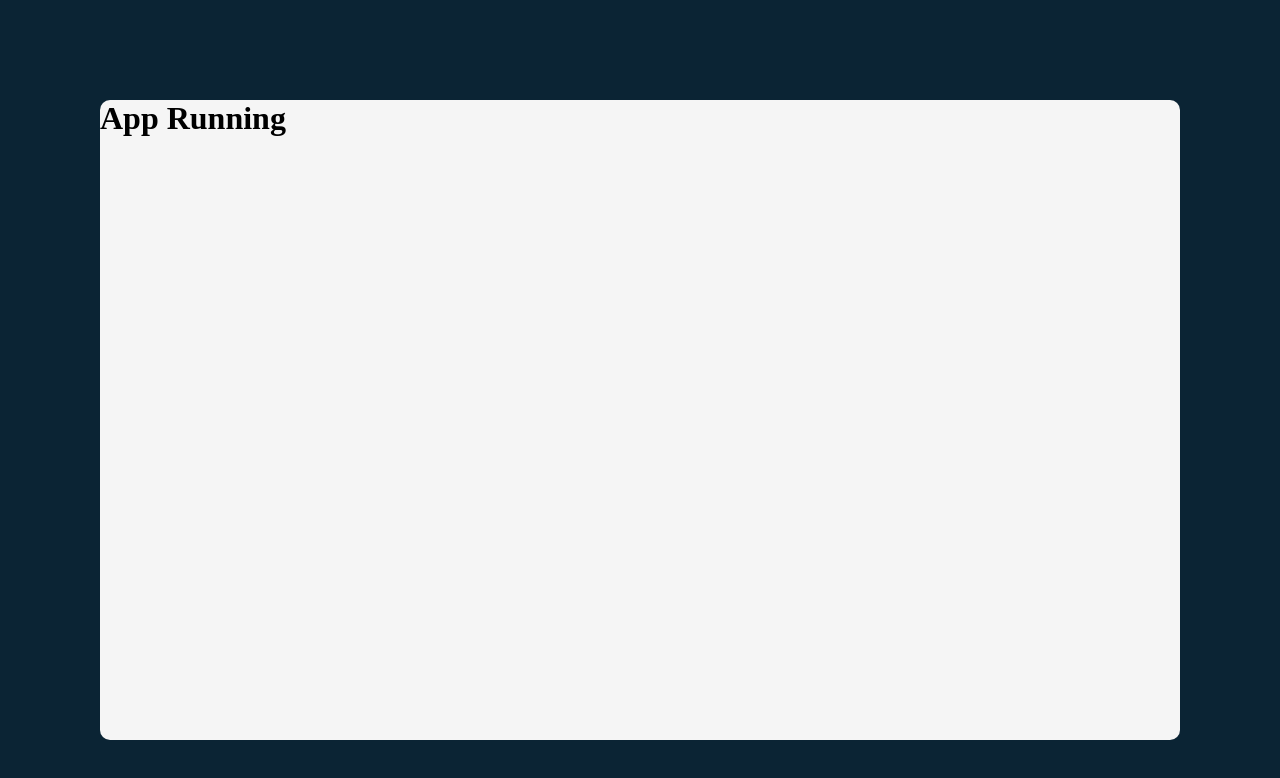
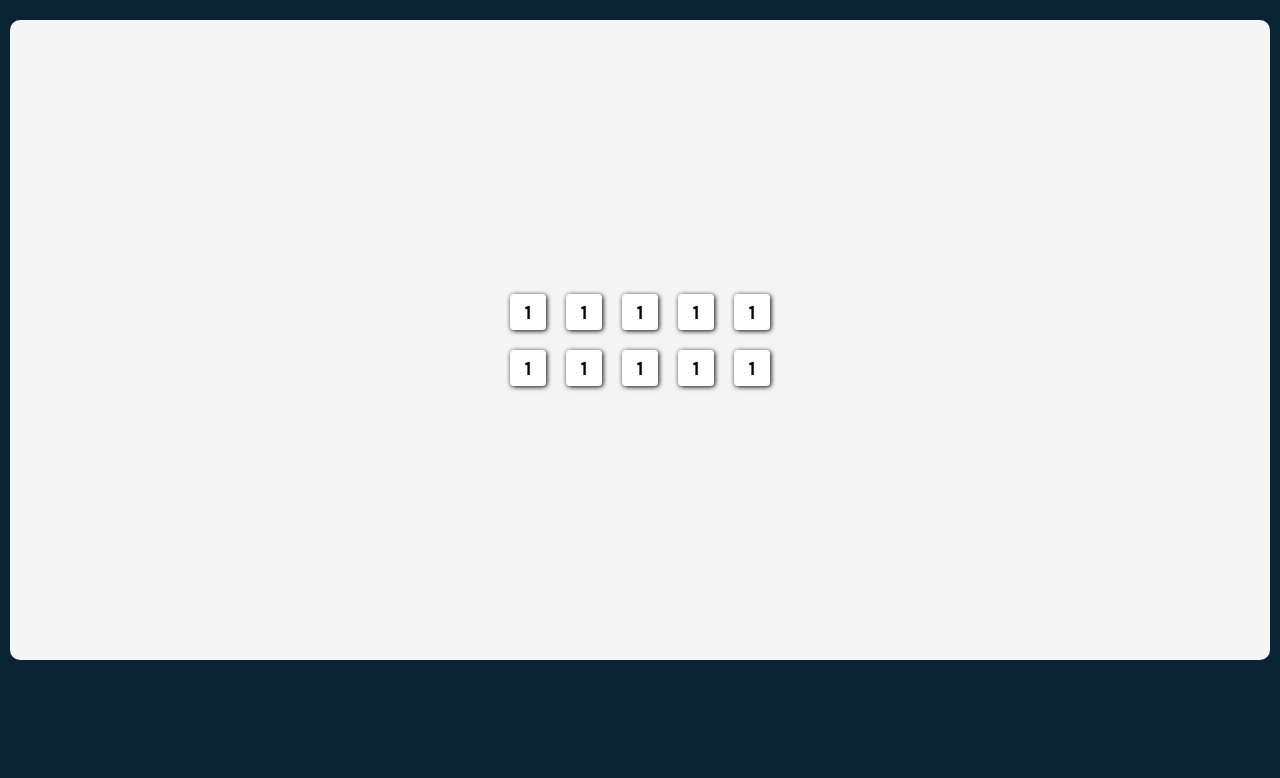
Before and after one commit to jasnmar/scrimba-rb-tensies, a React (Vite) app: page / in a window 1280 px wide. Shown: the top 778 px of the page. Built offline with nearby package versions, Linux system fonts and the light colour scheme.

Commit message:
Dice and styling

```diff
--- a/src/App.css
+++ b/src/App.css
@@ -1,6 +1,16 @@
 main {
-  margin: 100px;
+  margin: 20px 10px;
   background-color: #F5F5F5;
   height: 80vh;
   border-radius: 10px;
+  display: flex;
+  justify-content: center;
+  align-items: center;
 }
+
+.app--die-container {
+  display: grid;
+  grid-template-columns: repeat(5, 1fr);
+  gap: 20px;
+  justify-items: center;
+}
--- a/src/App.jsx
+++ b/src/App.jsx
@@ -1,18 +1,40 @@
 import { useState } from 'react'
 import './App.css'
+import Die from './components/Die/Die'
+
+
 /**
- * Challenge: Start a brand new React app!
- * - Create a separate App component
- * - Import and render the App component here
- * - In the App component, render a <main> element
- * - Style everything to look like the slide
+ * Challenge:
+ *
+ * - Create a Die component that takes a `value` prop
+ * - Render 10 instances of the Die component (manually)
+ *      - Provide a number between 1-6 for the value on each
+ *        for now
+ * - Style the <main> and <Die> components
+ *   to look like they do in the slide
+ *      - Hints: Create a container to hold the 10 instances
+ *        of the Die component, and use CSS Grid to lay them
+ *        out evenly in 2 rows of 5 columns
+ *      - Use flexbox on main to center the dice container
+ *        in the center of the page
  */
 function App() {
   const [count, setCount] = useState(0)
 
   return (
     <main>
-      <h1>App Running</h1>
+      <div className='app--die-container'>
+        <Die value="1" />
+        <Die value="1" />
+        <Die value="1" />
+        <Die value="1" />
+        <Die value="1" />
+        <Die value="1" />
+        <Die value="1" />
+        <Die value="1" />
+        <Die value="1" />
+        <Die value="1" />
+      </div>
     </main>
   )
 }
--- /dev/null
+++ b/src/components/Die/Die.css
@@ -0,0 +1,13 @@
+.die--die-body {
+    background-color: white;
+    height: 36px;
+    width: 36px;
+    display: flex;
+    justify-content: center;
+    align-items: center;
+    border-radius: 4px;
+    font-family: 'Karla', sans-serif;
+    font-weight: bold;
+    font-size: 1.25rem;
+    box-shadow: 1px 1px 5px black;
+}
--- /dev/null
+++ b/src/components/Die/Die.jsx
@@ -0,0 +1,10 @@
+import "./Die.css"
+
+function Die(props) {
+    return (
+        <div className="die--die-body">{props.value}</div>
+    )
+
+}
+
+export default Die
```
